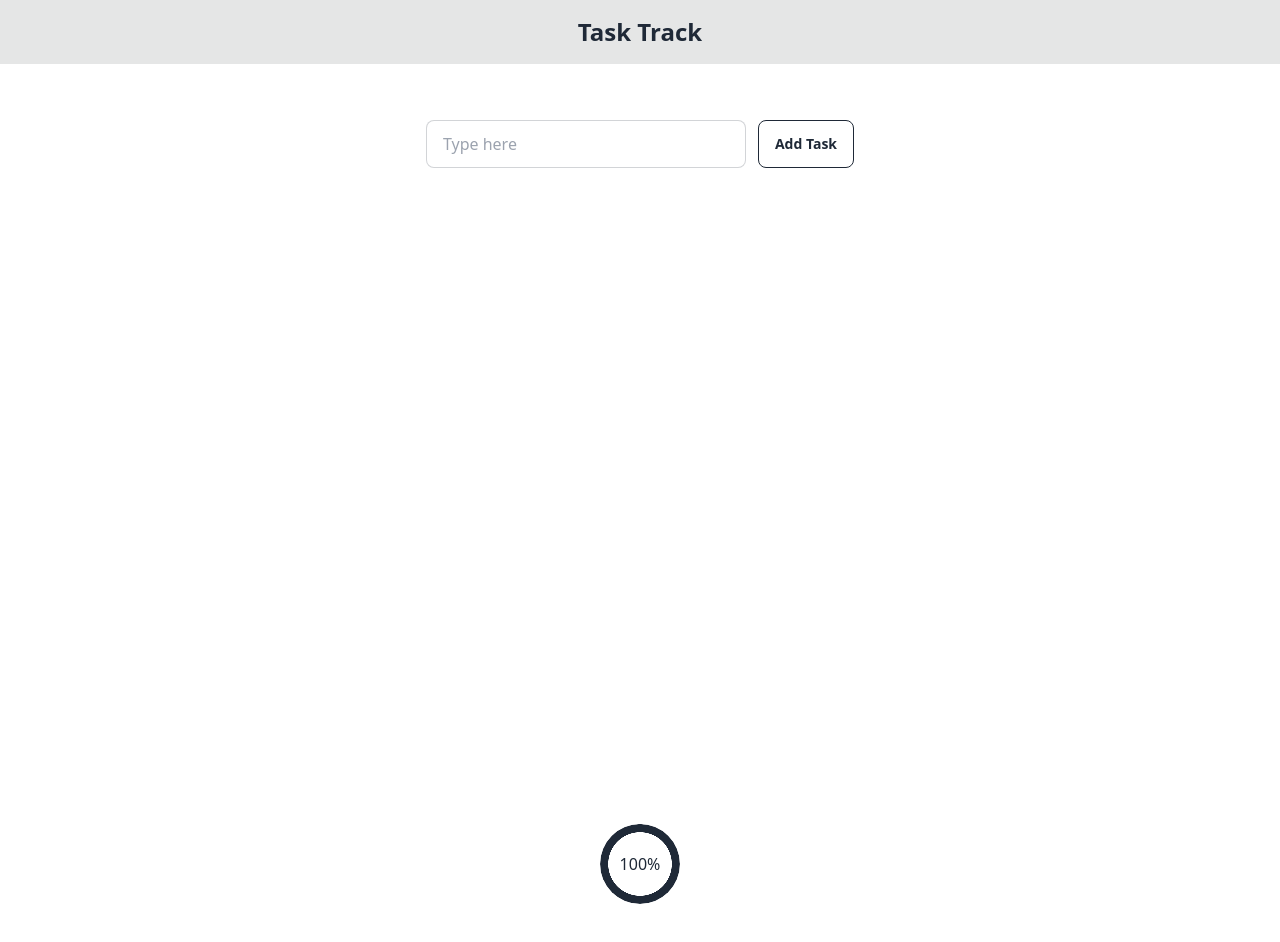
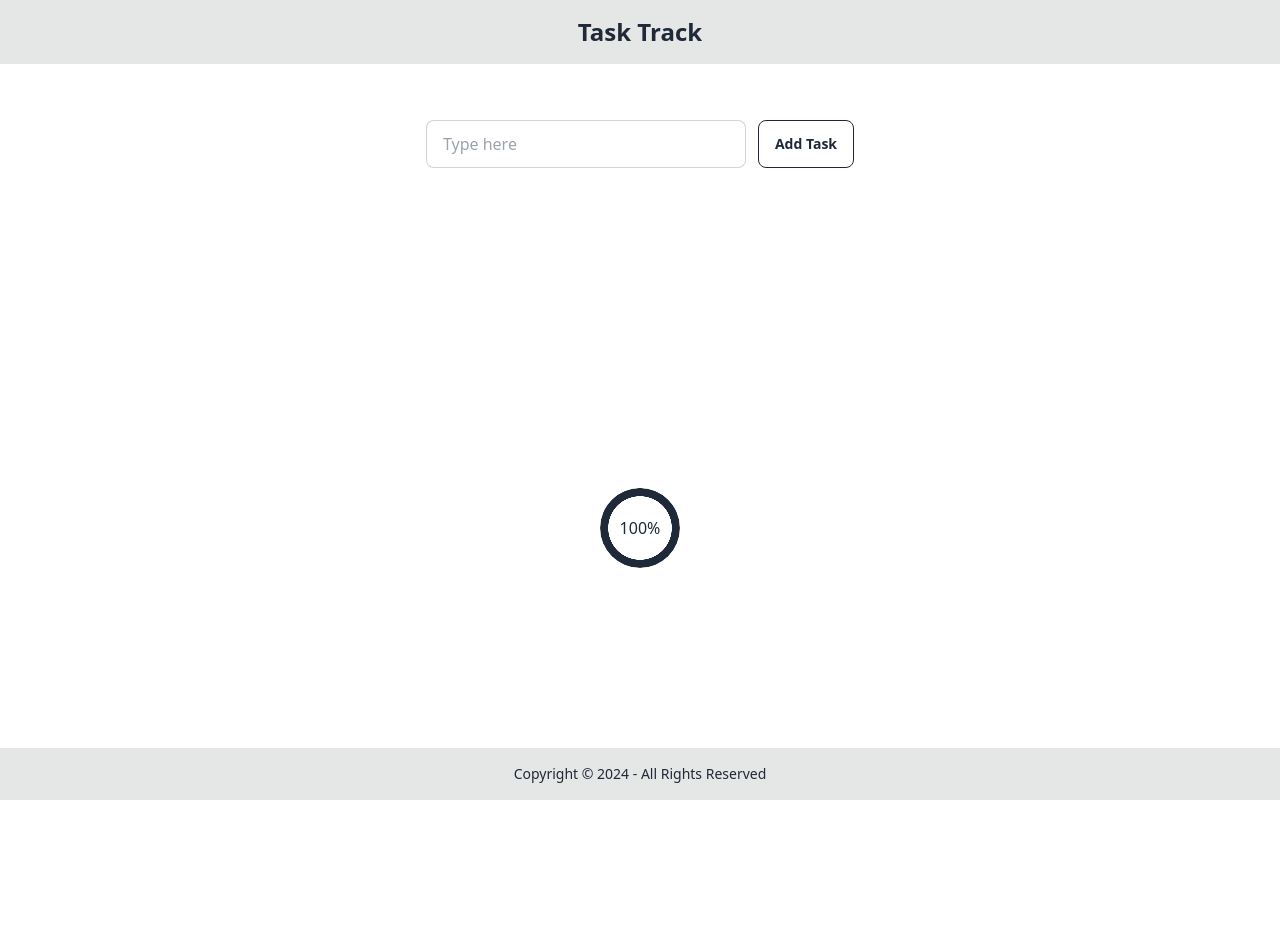
Before and after one commit to Farothtc/todo-next, a Next.js app: page / in a window 1280 px wide. Shown: the top 942 px of the page. After the commit the page ends 800 px from the top, so only its background shows below. Built offline with nearby package versions, Linux system fonts and the light colour scheme.

Commit message:
Responsive feats added

```diff
--- a/src/app/components/Progress.jsx
+++ b/src/app/components/Progress.jsx
@@ -36,7 +36,7 @@ export default function Progress() {
   }, [isWaiting]); // Run when `isWaiting` changes
 
   return (
-    <div className="progress-container flex flex-col justify-center items-center h-screen">
+    <div className="progress-container flex flex-col justify-center items-center ">
       {/* Render the current progress bar */}
       <div
         className="radial-progress"
@@ -47,7 +47,7 @@ export default function Progress() {
       >
         {progressValues[currentIndex]}%
       </div>
-      <div className="mt-5 text-xl text-white">
+      <div className="mt-5 text-xl text-white lg:text-2xl md:text-xl sm:text-lg">
         {progressValues[currentIndex] < 100 ? (
           <p>Loading productivity...</p>
         ) : (
```
